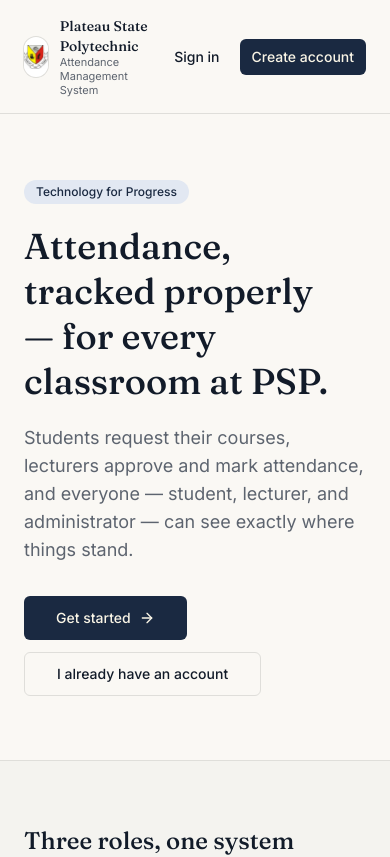
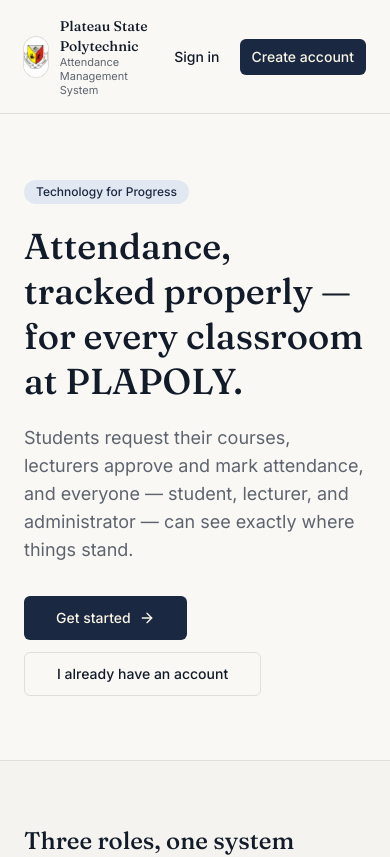
Before and after one commit to Dotun-Balogun/plaploy-student-attendance-management-system, a Next.js app: page / in a window 390 px wide. Shown: the top 857 px of the page. Built offline with nearby package versions, Linux system fonts and the light colour scheme; no server answers.

Commit message:
made landing page responsive

```diff
--- a/components/marketing/landing-page.tsx
+++ b/components/marketing/landing-page.tsx
@@ -92,7 +92,7 @@ export function LandingPage() {
             Technology for Progress
           </span>
           <h1 className="mt-5 text-balance font-display text-4xl font-medium leading-tight sm:text-5xl">
-            Attendance, tracked properly — for every classroom at PSP.
+            Attendance, tracked properly — for every classroom at PLAPOLY.
           </h1>
           <p className="mt-5 text-lg text-muted-foreground">
             Students request their courses, lecturers approve and mark attendance, and everyone —
```
